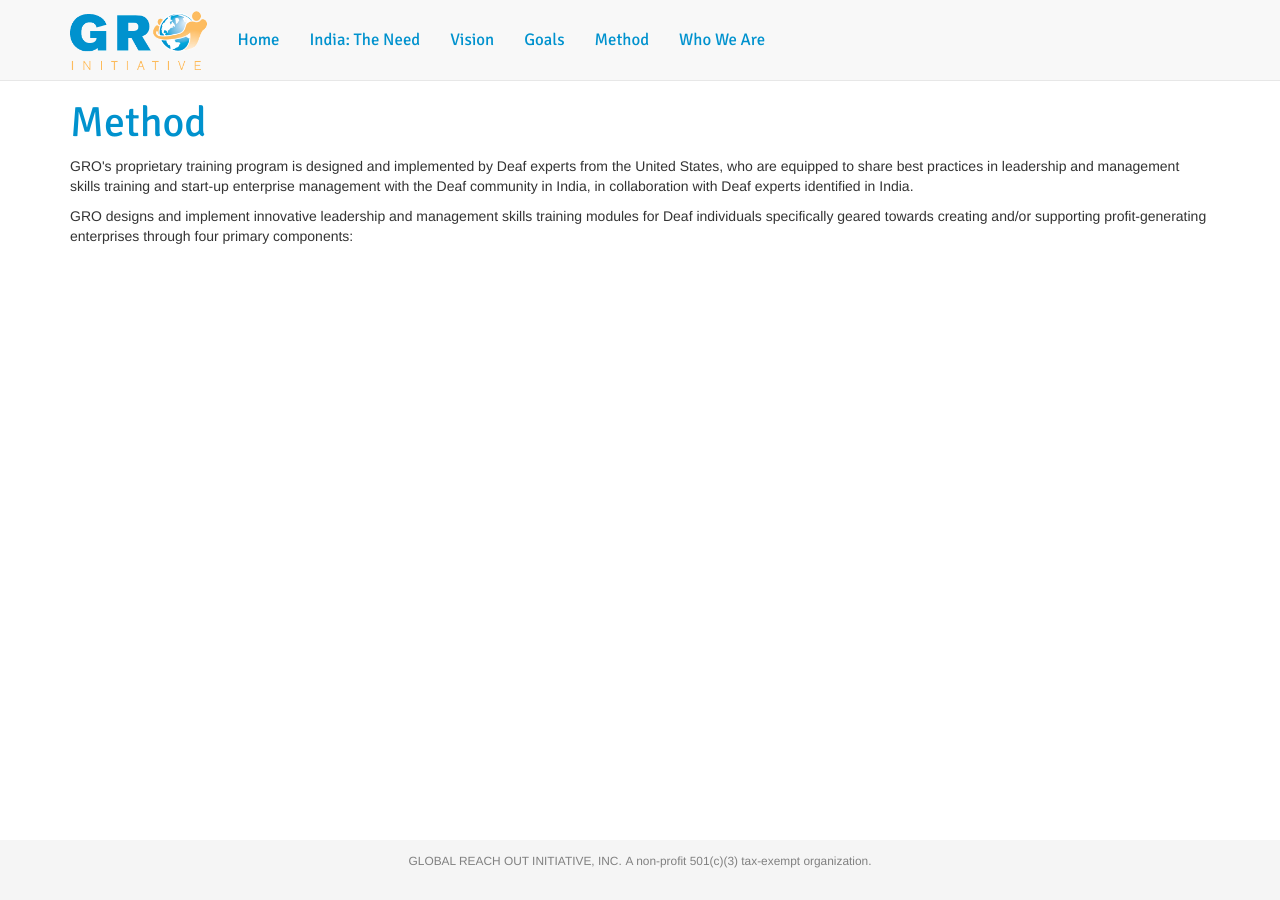
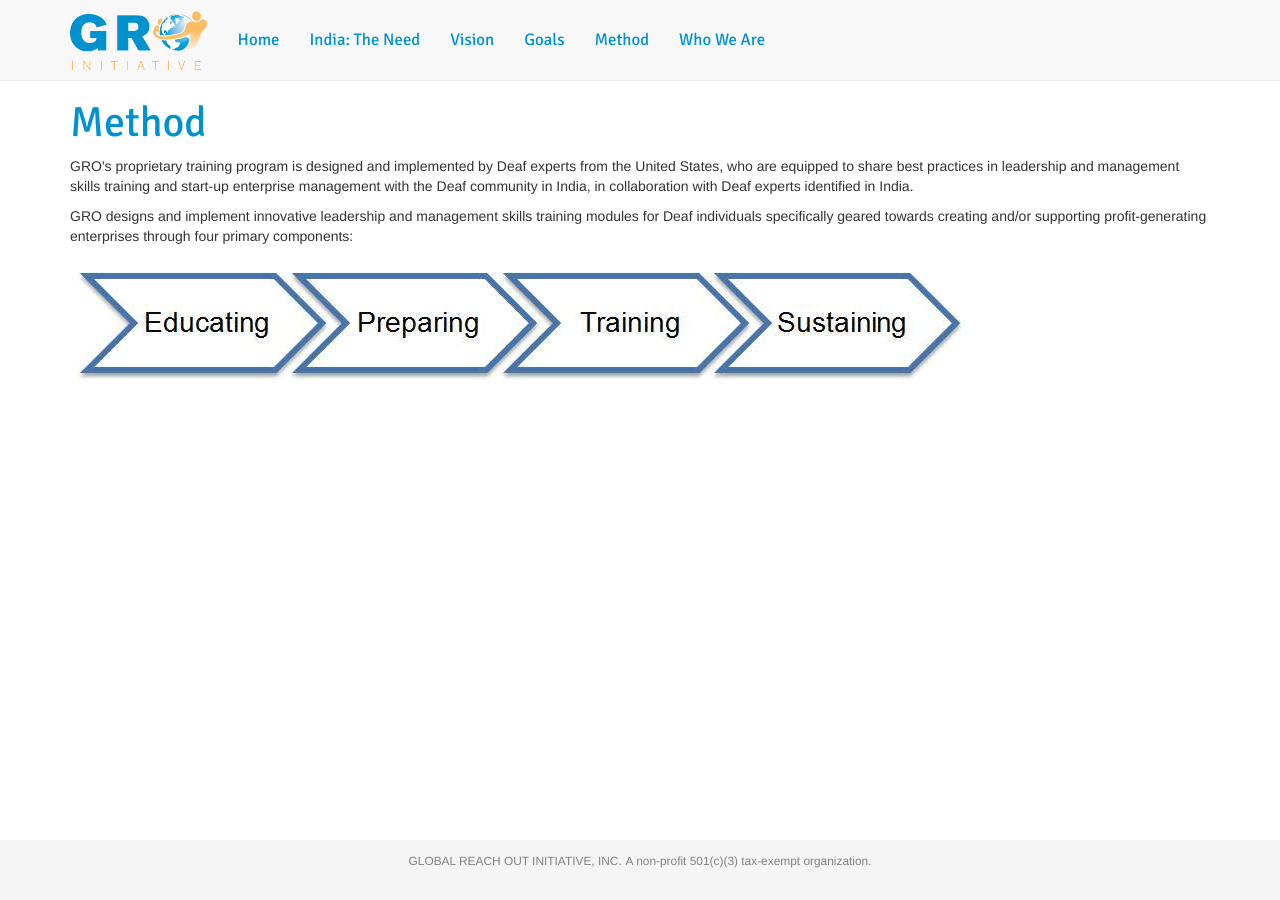
Before and after one commit to jfredrickson/gro-hub, a Jekyll site: the page built from method.html, in a window 1280 px wide. Built offline with Jekyll 4.4.1, drawn with Linux system fonts in a browser that asks for light colours; nearby versions of some CDN libraries.

Commit message:
update method page with diagram

```diff
--- a/method.html
+++ b/method.html
@@ -5,3 +5,5 @@ title: Method
 <p>GRO's proprietary training program is designed and implemented by Deaf experts from the United States, who are equipped to share best practices in leadership and management skills training and start-up enterprise management with the Deaf community in India, in collaboration with Deaf experts identified in India.</p>
 
 <p>GRO designs and implement innovative leadership and management skills training modules for Deaf individuals specifically geared towards creating and/or supporting profit-generating enterprises through four primary components:</p>
+
+<img src="images/method.png" alt="Diagram of the GRO method. There are four phases shown: Educating, Preparing, Training, and Sustaining." style="max-width: 100%;">
```
Also changed, not shown: images/method.png (added).
